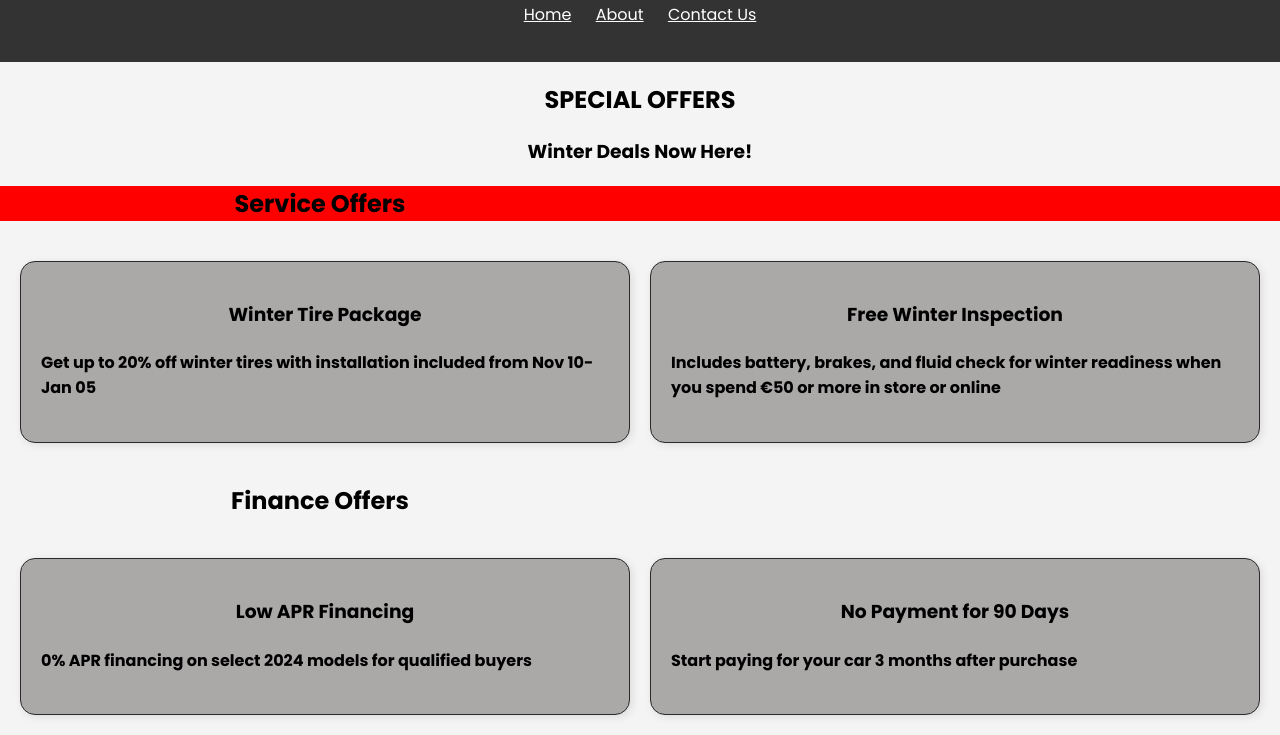
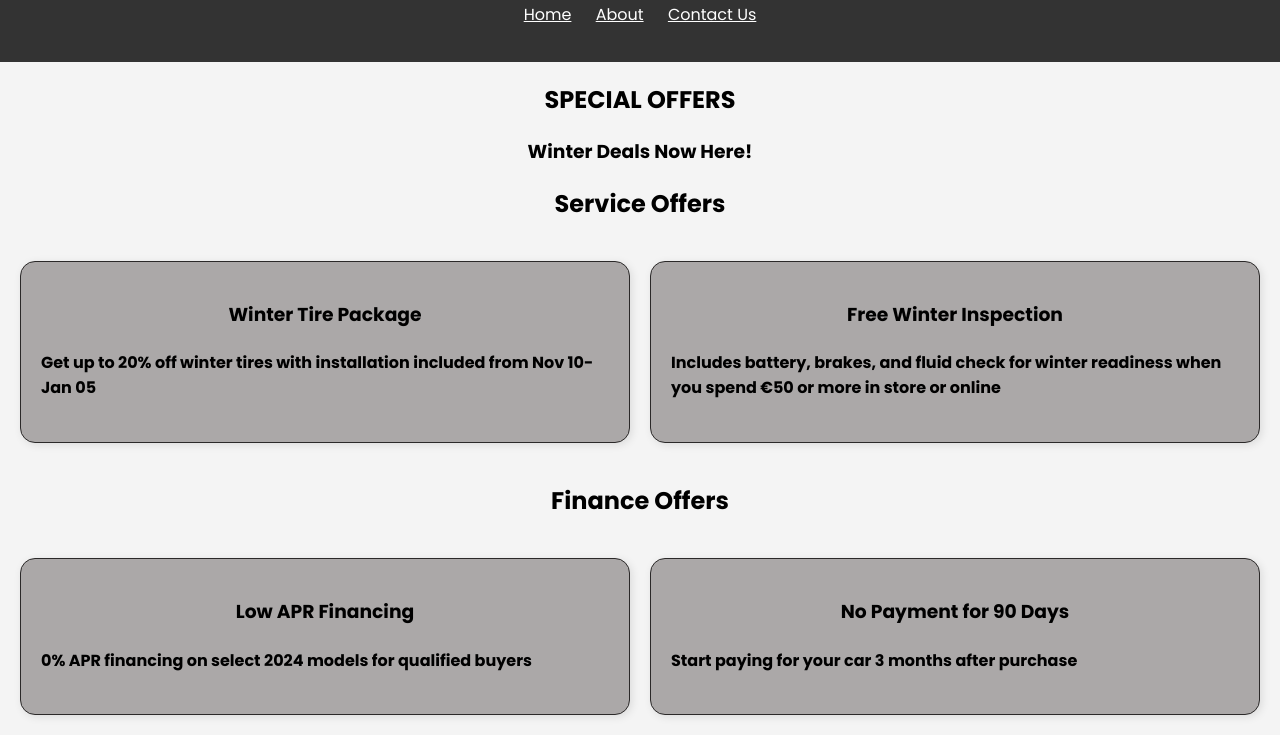
Before and after one commit to Tadom0/BST, a plain HTML site: page pages/offers.html in a window 1280 px wide. Shown: the part 104-839 px from the top of the page. Drawn offline with Linux system fonts and the light colour scheme.

Commit message:
Centre fix?

```diff
--- a/CSS/offers.css
+++ b/CSS/offers.css
@@ -51,12 +51,10 @@ h3 {
 
 #SO{
     text-align: center;
-    padding-right: 50%;
-    background-color: red;
+
 }
 
 #FO{
     text-align: center;
-    padding-right: 50%;
-    border-color: red;
+
 }
```
Also changed, not shown: pages/offers.html (+3 -0 lines).
